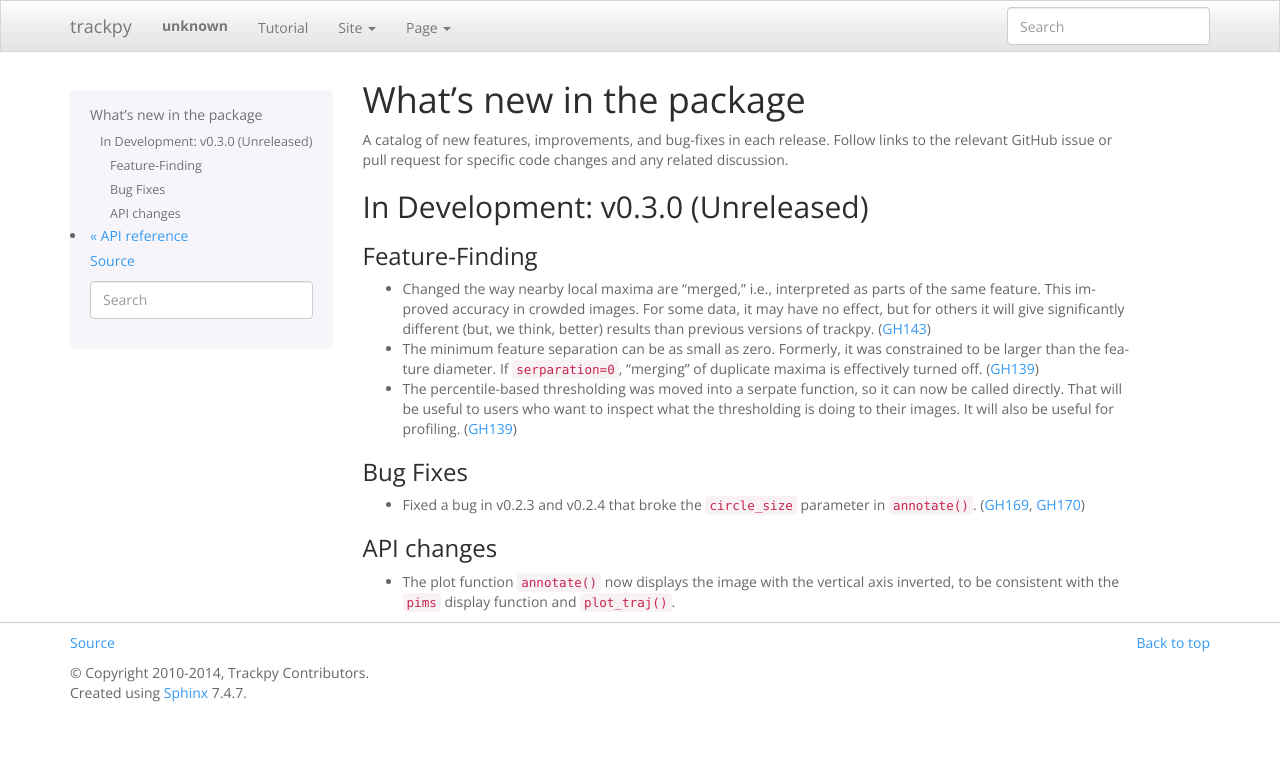
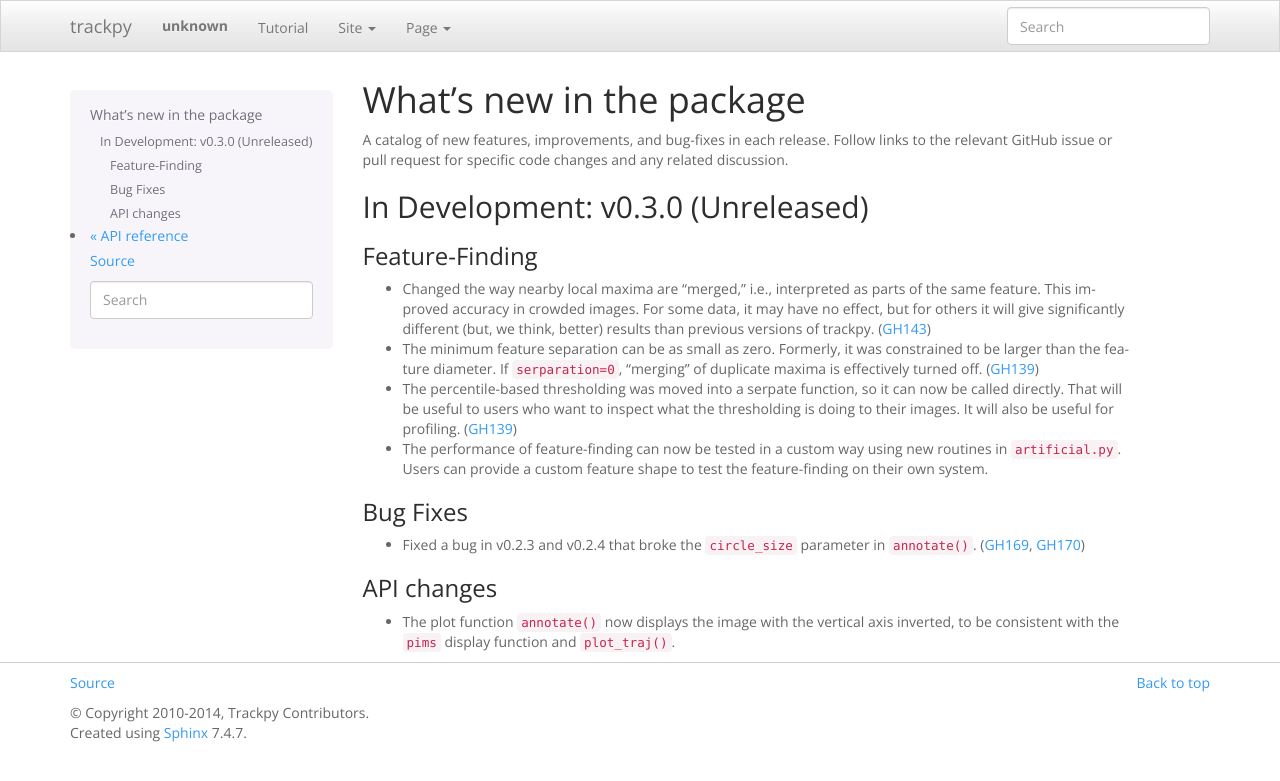
Before and after one commit to soft-matter/trackpy, a Sphinx documentation site: the page built from doc/whatsnew.rst, in a window 1280 px wide. Shown: the top 781 px of the page. Built offline with Sphinx 7.4.7, drawn with Linux system fonts in a browser that asks for light colours; pages that are not in the unit, such as notebooks, are missing from menus.

Commit message:
DOC: Update version notes

```diff
--- a/doc/releases/v0.3.0.txt
+++ b/doc/releases/v0.3.0.txt
@@ -11,6 +11,8 @@ Feature-Finding
 
 - The percentile-based thresholding was moved into a serpate function, so it can now be called directly. That will be useful to users who want to inspect what the thresholding is doing to their images. It will also be useful for profiling. (:issue:`139`)
 
+- The performance of feature-finding can now be tested in a custom way using new routines in ``artificial.py``. Users can provide a custom feature shape to test the feature-finding on their own system.
+
 Bug Fixes
 ~~~~~~~~~
 
```
